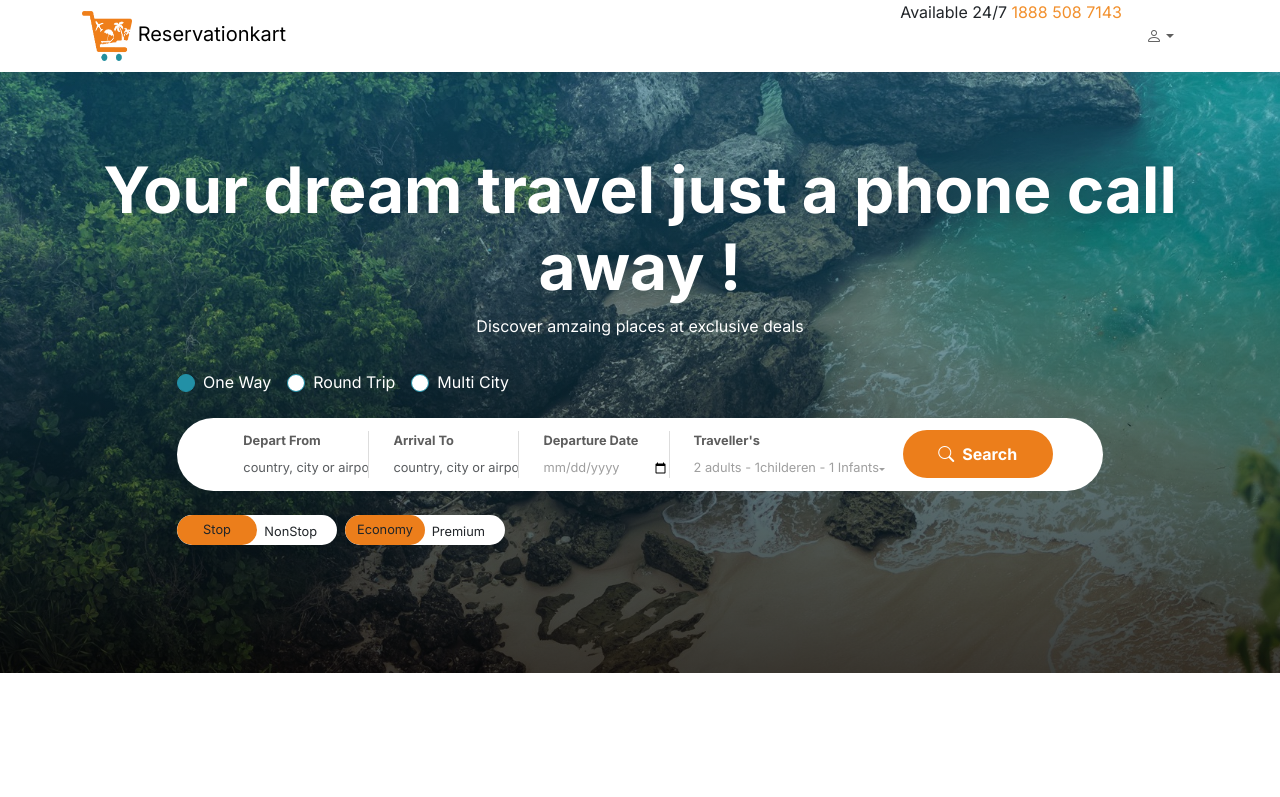
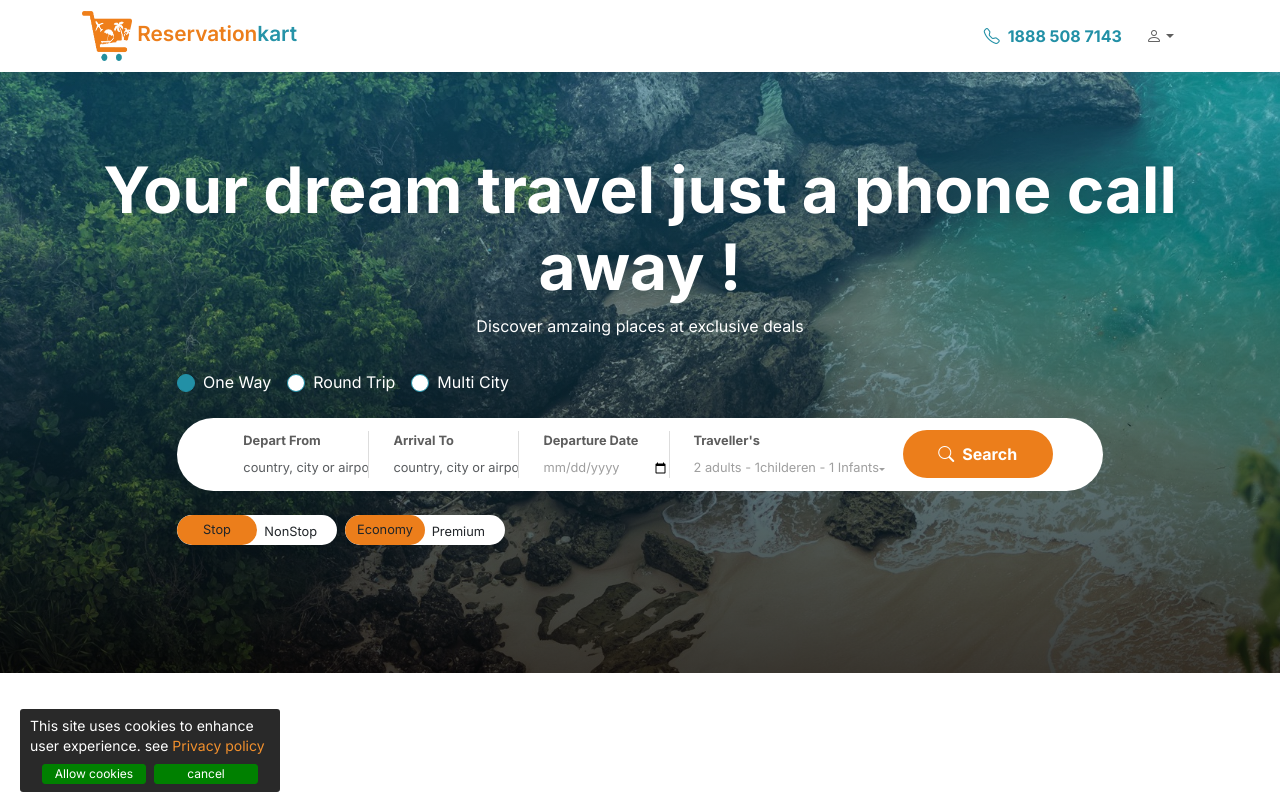
Before and after one commit to Naeema21/airline-site, a Next.js app: page / in a window 1280 px wide. Shown: the top 797 px of the page. Built offline with nearby package versions, Linux system fonts and the light colour scheme.

Commit message:
header, cookies updated

```diff
--- a/src/app/globals.css
+++ b/src/app/globals.css
@@ -247,6 +247,15 @@ a:hover {
 
 .header {
   box-shadow: 0px 3px 20px rgba(0, 0, 0, 0.1);
+}
+
+.logo-title {
+  color: #2693a8;
+  font-size: 1.3rem;
+  font-weight: 600;
+}
+.logo-title span{
+  color: #ec7e1b;
 }
 
 .page-menu li a {
@@ -603,7 +612,7 @@ a:hover {
   width: 80px;
   height: 30px;
   line-height: 30px;
-  background:  #ec7e1b;
+  background: #ec7e1b;
   border-radius: 50px;
   position: absolute;
   left: 0px;
@@ -888,7 +897,7 @@ a:hover {
 }
 
 .experience .video-icon:hover {
-  background-color:  #ec7e1b;
+  background-color: #ec7e1b;
 }
 
 .experience .video-icon:hover i {
@@ -947,4 +956,34 @@ a:hover {
   background-color: #DDDDDD;
 }
 
+.cookie-consent {
+  position: fixed;
+  bottom: 8px;
+  left: 20px;
+  width: 260px;
+  padding-top: 7px;
+  height: 83px;
+  color: #fff;
+
+  line-height: 20px;
+  padding-left: 10px;
+  padding-right: 10px;
+  font-size: 14px;
+  background: #292929;
+  z-index: 120;
+  cursor: pointer;
+  border-radius: 3px;
+}
+
+.allow-button {
+  height: 20px;
+  width: 104px;
+  color: #fff;
+  font-size: 12px;
+  line-height: 10px;
+  border-radius: 3px;
+  border: 1px solid green;
+  background-color: green;
+}
+
 /*# sourceMappingURL=main.css.map */
--- a/src/app/layout.tsx
+++ b/src/app/layout.tsx
@@ -1,6 +1,7 @@
 import type { Metadata } from "next";
 import { Inter } from "next/font/google";
 
+import CookieCard from "./layout/cookieCard";
 import Footer from "./layout/footer";
 import Header from "./layout/header";
 
@@ -22,6 +23,7 @@ export default function RootLayout({
       <body className={inter.className}>
         <Header />
         {children}
+        <CookieCard />
         <Footer />
       </body>
     </html>
--- /dev/null
+++ b/src/app/layout/cookieCard.tsx
@@ -0,0 +1,18 @@
+import Link from 'next/link'
+import React from 'react'
+
+const CookieCard = () => {
+    return (
+        <div className="cookie-consent">
+            <span>This site uses cookies to enhance user experience. see
+                <Link href="/privacy-policy" target='_blank' className="ml-1 text-decoration-none"> Privacy policy</Link>
+            </span>
+            <div className="mt-2 d-flex align-items-center justify-content-center g-2 gap-2">
+                <button className="allow-button mr-1">Allow cookies</button>
+                <button className="allow-button">cancel</button>
+            </div>
+        </div>
+    )
+}
+
+export default CookieCard
--- a/src/app/layout/footer.tsx
+++ b/src/app/layout/footer.tsx
@@ -85,7 +85,7 @@ const Footer = () => {
 
                         <div className="col-12 col-sm-6 col-lg-2 mb-5 mb-lg-0">
                             <h5 className="mb-3 fs-6">Support</h5>
-                            <div className="mt-5">
+                            <div className="mt-3">
                                 <ul className="fl-menu">
                                     <li className="nav-item"><Link href="javascript:void(0)">Contact</Link></li>
                                     <li className="nav-item"><Link href="javascript:void(0)">Legal Notice</Link></li>
--- a/src/app/layout/header.tsx
+++ b/src/app/layout/header.tsx
@@ -18,8 +18,8 @@ const Header = () => {
             <div className="container">
                 <nav className="navbar navbar-expand-lg py-3 py-lg-0 px-0">
                     <Link href="/" className="navbar-brand">
-                        <Image src={Logo} alt='reservationkart'  width={50} height={50}/>
-                         {" "}Reservationkart
+                        <Image src={Logo} alt='reservationkart' width={50} height={50} />
+                        <span className="logo-title"><span> Reservation</span>kart</span>
                     </Link>
                     <button
                         className="navbar-toggler px-1 btn rounded-0"
@@ -37,10 +37,13 @@ const Header = () => {
                             <li className="nav-item"><Link className="nav-link pe-5" href="#review">Review</Link></li> */}
                         </ul>
                         <ul className="navbar-nav page-menu mb-3 mb-lg-0">
-                            <div className="flex flex-column justify-content-center align-items-center">
-                                <span> Available 24/7</span>
-                                <Link href='tel:1888 508 7143'> 1888 508 7143</Link>
-                            </div>
+                            <Link href='tel:1888 508 7143' style={{color:'#2290a6'}}
+                                className="d-flex flex-row justify-content-center align-items-center gap-2 fw-bold">
+                                <i className="bi bi-telephone"></i>
+                                <div>
+                                    1888 508 7143
+                                </div>
+                            </Link>
                             {/* <Dropdown title={<><i className="bi bi-globe me-2"></i>Eng</>} items={languageItems} />
                             <Dropdown title="INR" items={currencyItems} /> */}
                             {/* <li className="nav-item">
--- /dev/null
+++ b/src/app/layout/index.tsx
@@ -0,0 +1,5 @@
+import Header from "./header";
+import Footer from "./footer";
+import CookieCard from "./cookieCard";
+
+export { Header, Footer, CookieCard }
```
